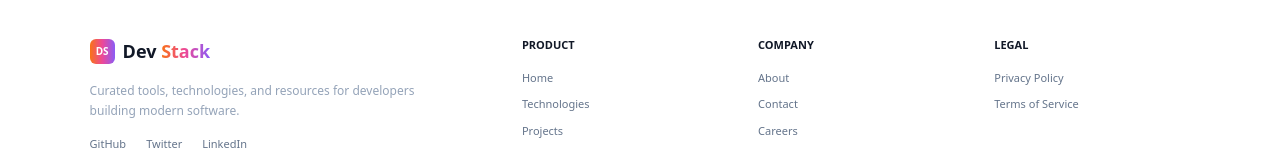
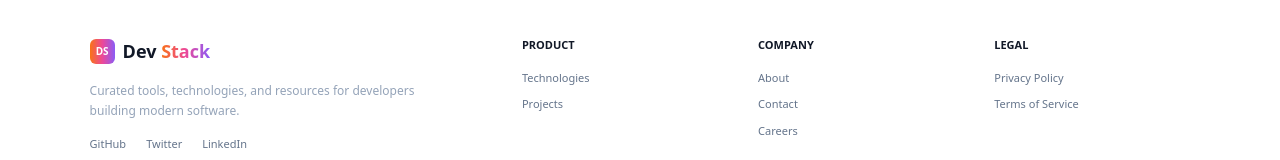
Before and after one commit to aziz017519/Assaignment-05-mian, a React (Vite) app: page / in a window 1280 px wide. Shown: the part 1880-2040 px from the top of the page. Built offline with nearby package versions, Linux system fonts and the light colour scheme.

Commit message:
remove home for footer group

```diff
--- a/src/components/Footer.tsx
+++ b/src/components/Footer.tsx
@@ -1,7 +1,7 @@
 const FOOTER_GROUPS = [
   {
     title: "PRODUCT",
-    links: ["Home", "Technologies", "Projects"],
+    links: ["", "Technologies", "Projects"],
   },
   {
     title: "COMPANY",
```
